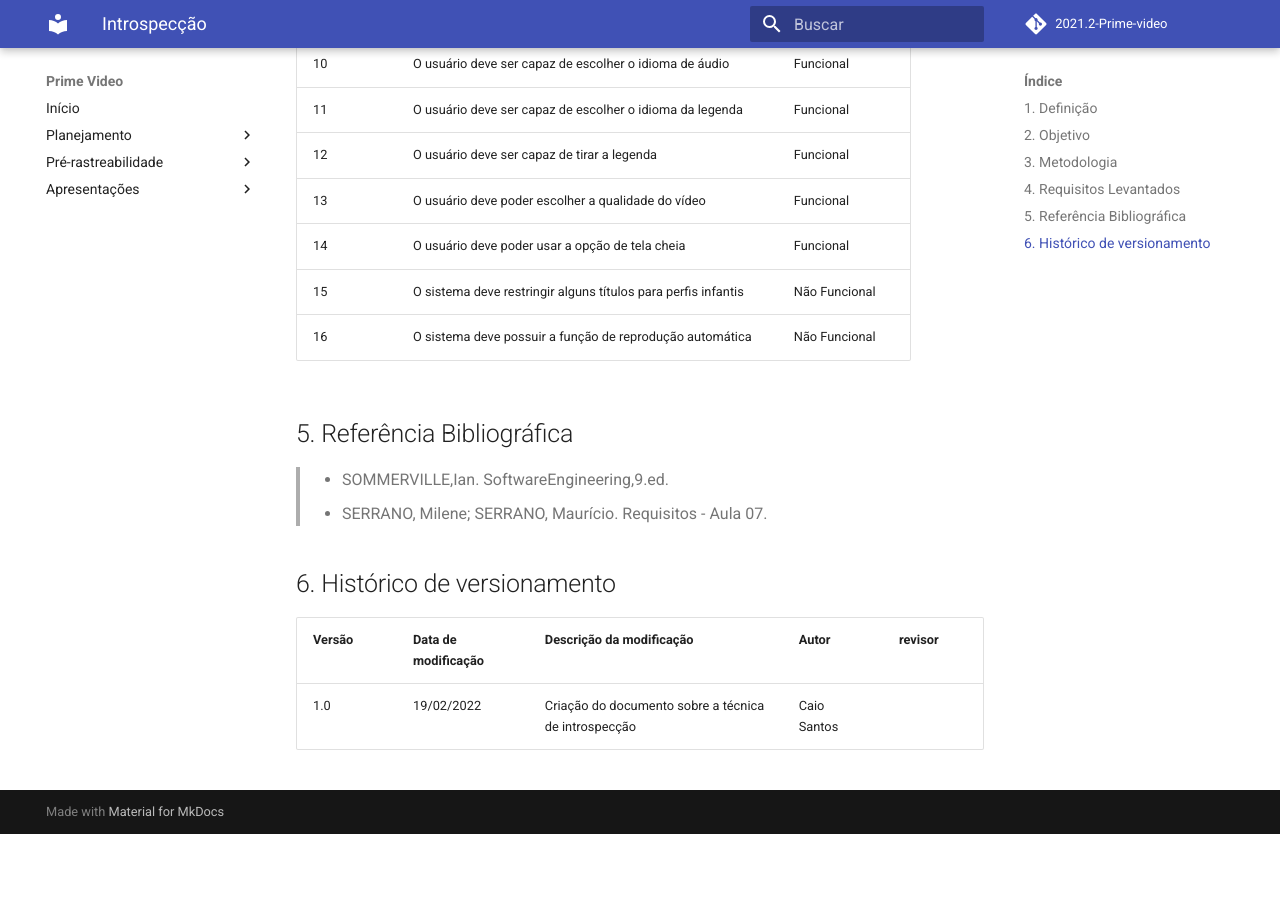
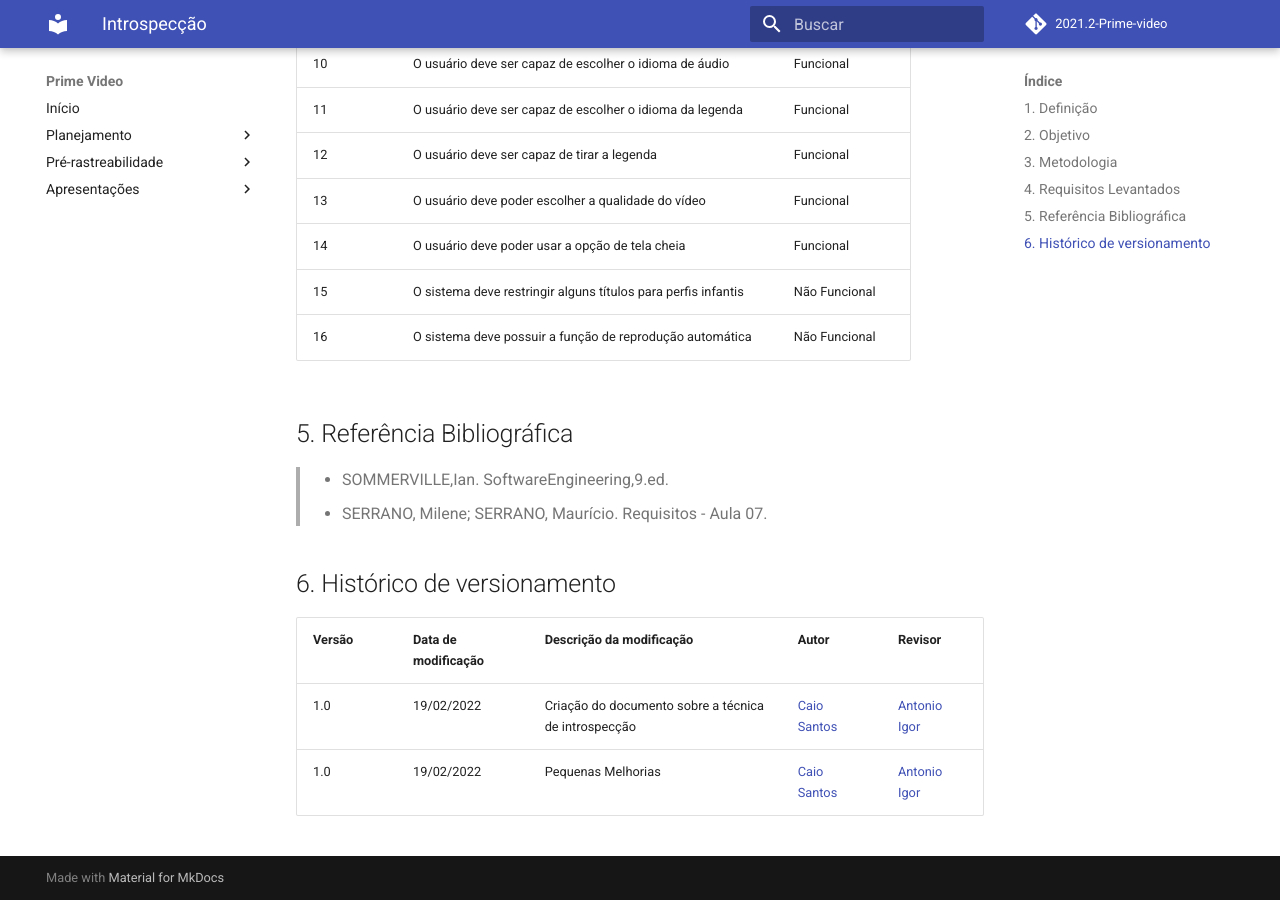
Before and after one commit to Requisitos-de-Software/2021.2-Prime-video, an MkDocs documentation site: the page built from docs/elicitacao/tecnicas/instrospeccao.md, in a window 1280 px wide and 900 px high, scrolled down 1173 px. Built offline with MkDocs 1.6.1 and Material for MkDocs 9.7.7, drawn with Linux system fonts in a browser that asks for light colours; comment, search, counter and statistics services are not loaded; before the commit the page ends 2007 px from its top, so only the background shows below that.

Commit message:
Pequenas melhorias no arquivo introspeccao.md

```diff
--- a/docs/elicitacao/tecnicas/instrospeccao.md
+++ b/docs/elicitacao/tecnicas/instrospeccao.md
@@ -50,6 +50,7 @@
 
 
 ## 6. Histórico de versionamento
-|Versão|Data de modificação|Descrição da modificação|Autor| revisor|
+|Versão|Data de modificação|Descrição da modificação|Autor|Revisor|
 |-|-|-|-|-|
-|1.0|19/02/2022|Criação do documento sobre a técnica de introspecção|Caio Santos||
+|1.0|19/02/2022|Criação do documento sobre a técnica de introspecção|[Caio Santos]('https://github.com/caiobsantos')|[Antonio Igor]('https://github.com/antonioigorcarvalho')|
+|1.0|19/02/2022|Pequenas Melhorias|[Caio Santos]('https://github.com/caiobsantos')|[Antonio Igor]('https://github.com/antonioigorcarvalho')|
```
